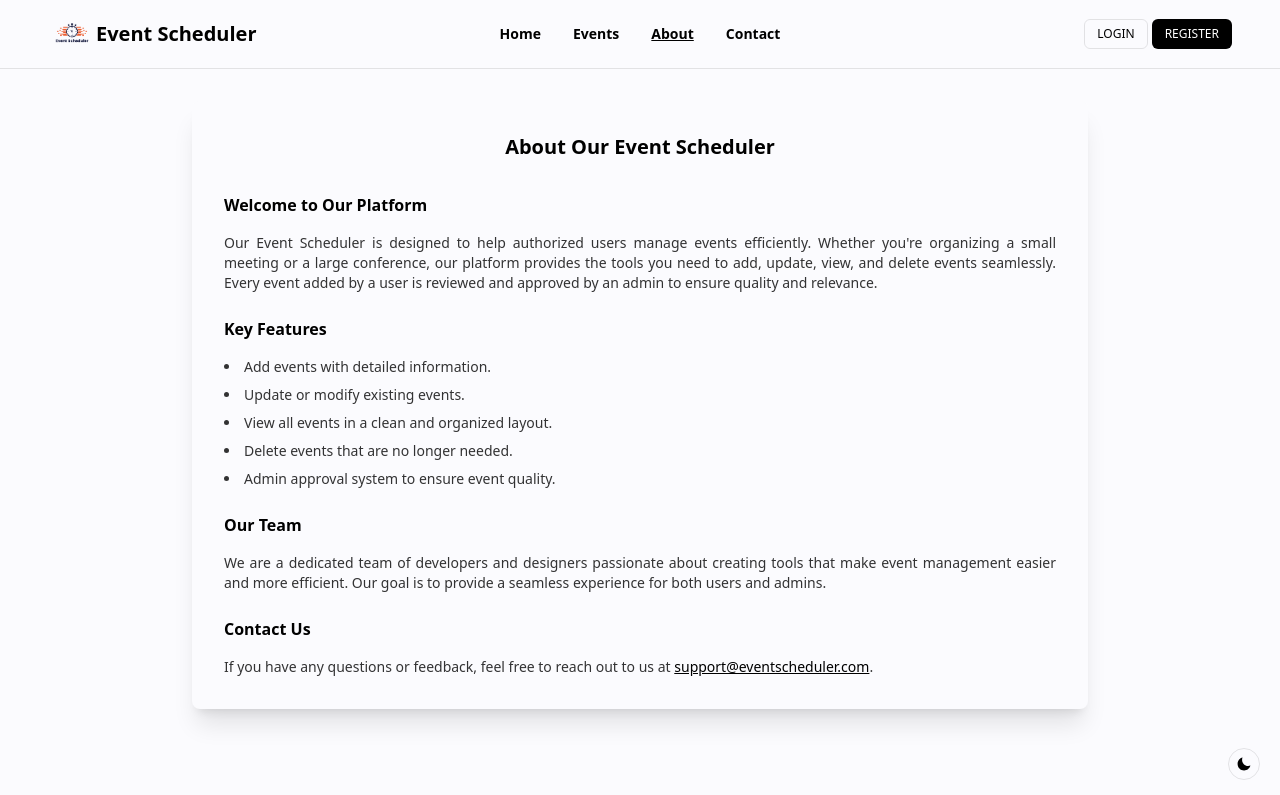
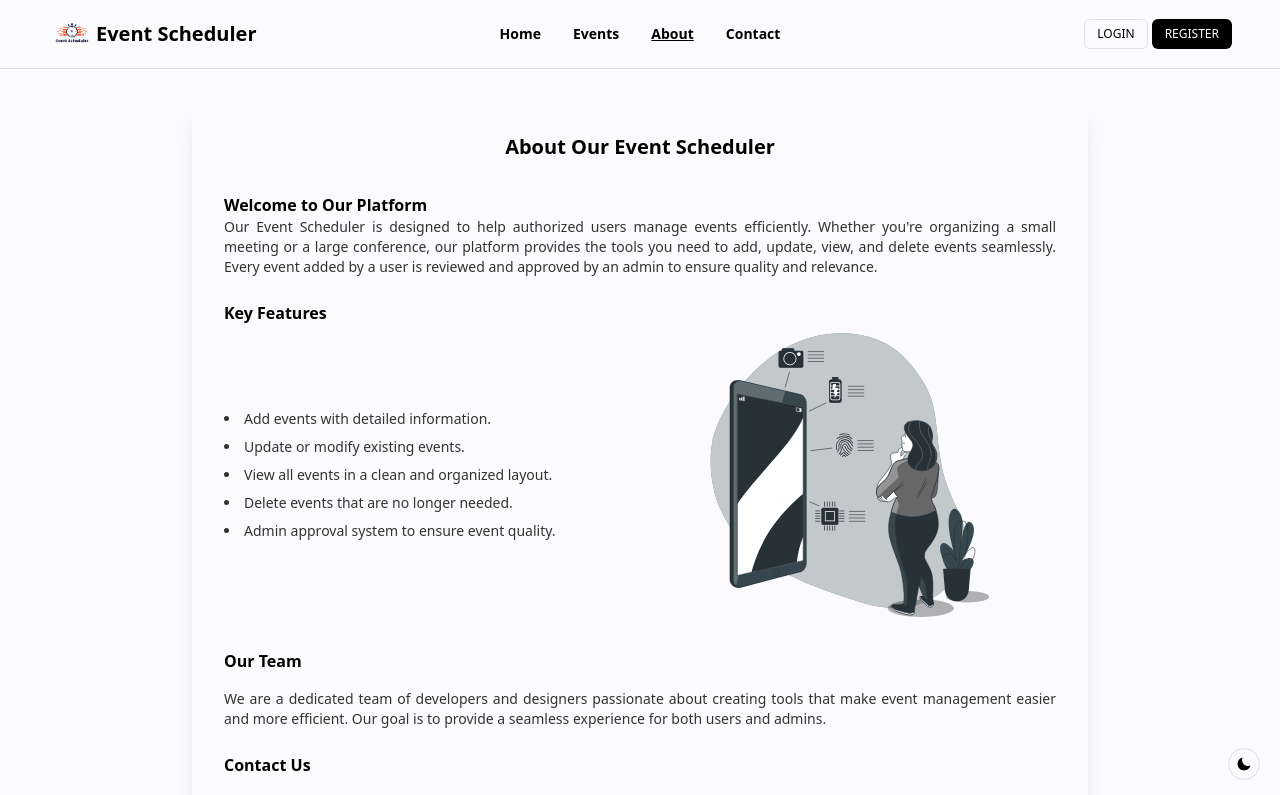
Before and after one commit to sakib-333/digital-event-scheduler-system-client, a React (Vite) app: page /about in a window 1280 px wide. Shown: the top 795 px of the page. Built offline with nearby package versions, Linux system fonts and the light colour scheme; no server answers.

Commit message:
Update about page.

```diff
--- a/src/Pages/AboutPage/AboutPage.tsx
+++ b/src/Pages/AboutPage/AboutPage.tsx
@@ -1,3 +1,5 @@
+import features from "/features.svg";
+
 const AboutPage = () => {
   return (
     <div className="min-h-screen bg-background p-8">
@@ -8,7 +10,7 @@ const AboutPage = () => {
 
         <div className="space-y-6">
           <section>
-            <h2 className="font-semibold mb-4 text-primary">
+            <h2 className="font-semibold text-primary">
               Welcome to Our Platform
             </h2>
             <p className="text-secondary text-sm text-justify">
@@ -22,7 +24,8 @@ const AboutPage = () => {
           </section>
 
           <section>
-            <h2 className="font-semibold mb-4 text-primary">Key Features</h2>
+            <h2 className="font-semibold text-primary">Key Features</h2>
+            <div className="flex items-center justify-between">
               <ul className="list-disc list-inside space-y-2 text-secondary text-sm">
                 <li>Add events with detailed information.</li>
                 <li>Update or modify existing events.</li>
@@ -30,6 +33,12 @@ const AboutPage = () => {
                 <li>Delete events that are no longer needed.</li>
                 <li>Admin approval system to ensure event quality.</li>
               </ul>
+              <img
+                className="w-1/2 h-[300px] hidden md:block"
+                src={features}
+                alt="features"
+              />
+            </div>
           </section>
 
           <section>
```
Also changed, not shown: public/features.svg (added). Lines whose indentation alone changed are shown as unchanged.
